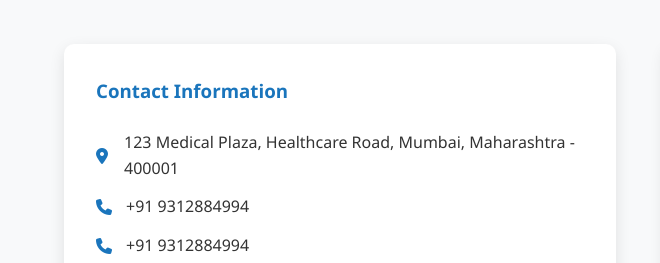
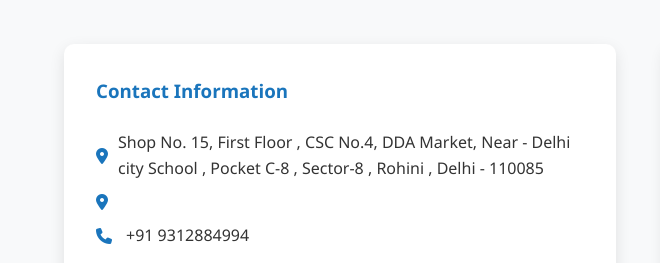
Before and after one commit to askmeditech/ASKMEDITECH.github.io, a plain HTML site: page index.html in a window 1280 px wide. Shown: the part 3080-3343 px from the top of the page, 0-660 px from the left. Drawn offline with Linux system fonts and the light colour scheme.

Commit message:
Update index.html

```diff
--- a/index.html
+++ b/index.html
@@ -511,7 +511,8 @@
                 <div class="contact-info">
                     <h3>Contact Information</h3>
                     <div class="contact-details">
-                        <p><i class="fas fa-map-marker-alt"></i> 123 Medical Plaza, Healthcare Road, Mumbai, Maharashtra - 400001</p>
+                        <p><i class="fas fa-map-marker-alt"></i> Shop No. 15, First Floor , CSC No.4, DDA Market, Near - Delhi city School , Pocket C-8 , Sector-8 , Rohini , Delhi - 110085</p>
+                        <p><i class="fas fa-map-marker-alt"></i> </p>
                         <p><i class="fas fa-phone"></i> +91 9312884994</p>
                         <p><i class="fas fa-phone"></i> +91 9312884994</p>
                         <p><i class="fas fa-envelope"></i> info@askmeditech.com</p>
```
